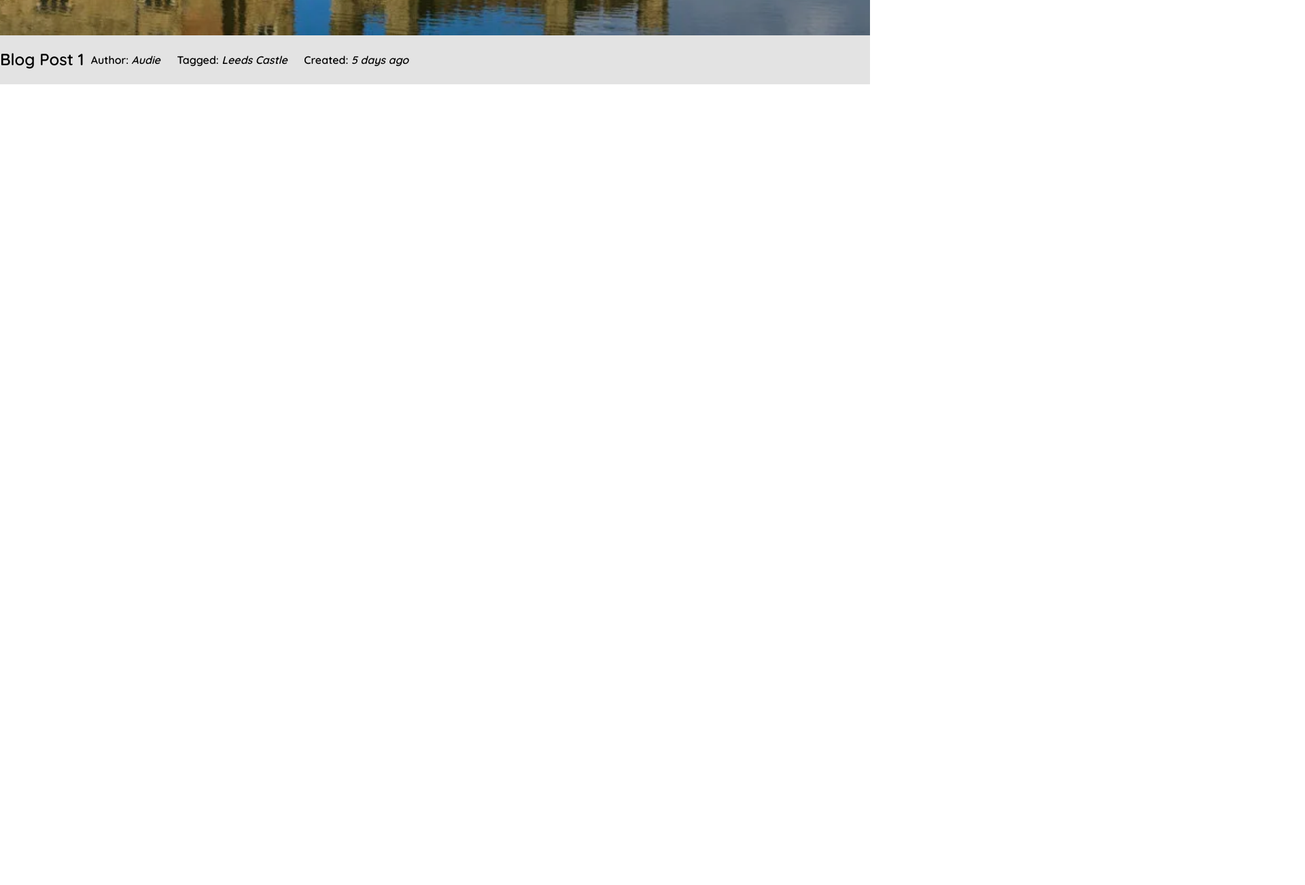
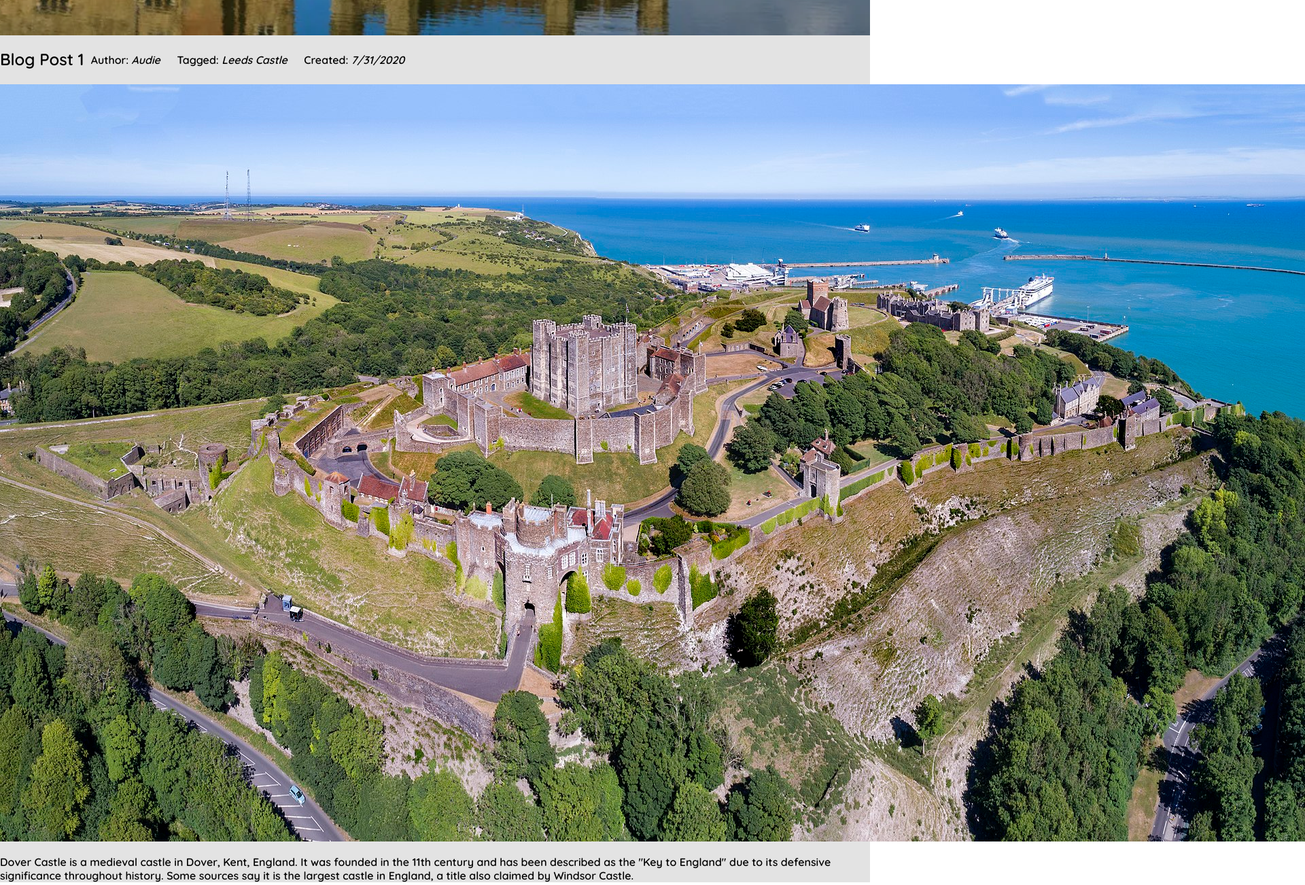
Before and after one commit to AudieRaymos/castles-blog, a plain HTML site: page blog.html in a window 1280 px wide. Shown: the part 820-2122 px from the top of the page at 68% size, 1920 px wide, since content can reach past the window. Before the commit the page ends 944 px from the top, so only its background shows below. Drawn offline with Linux system fonts and the light colour scheme.

Commit message:
Added first blog post + blog image.

```diff
--- a/blog.html
+++ b/blog.html
@@ -33,9 +33,13 @@
                     <ul>
                         <li>Author: <em>Audie</em></li>
                         <li>Tagged: <em>Leeds Castle</em></li>
-                        <li>Created: <em>5 days ago</em></li>
+                        <li>Created: <em>7/31/2020</em></li>
                     </ul>
                 </header>
+                <section>
+                    <img src="img/dover.jpg" alt="Dover image">
+                    <p>Dover Castle is a medieval castle in Dover, Kent, England. It was founded in the 11th century and has been described as the "Key to England" due to its defensive significance throughout history. Some sources say it is the largest castle in England, a title also claimed by Windsor Castle.</p>
+                </section>
             </article>
         </main>
         <aside>
```
Also changed, not shown: img/Hampton.jpg (added), img/dover.jpg (added).
